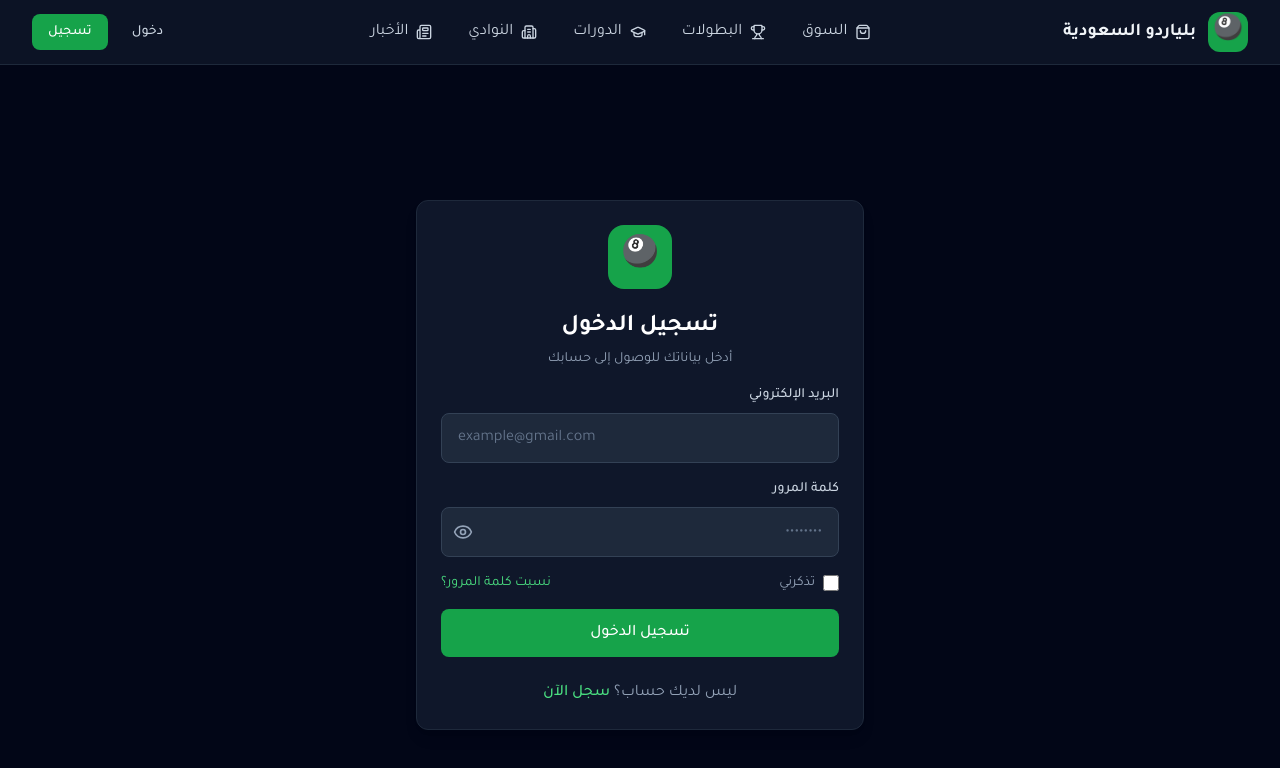
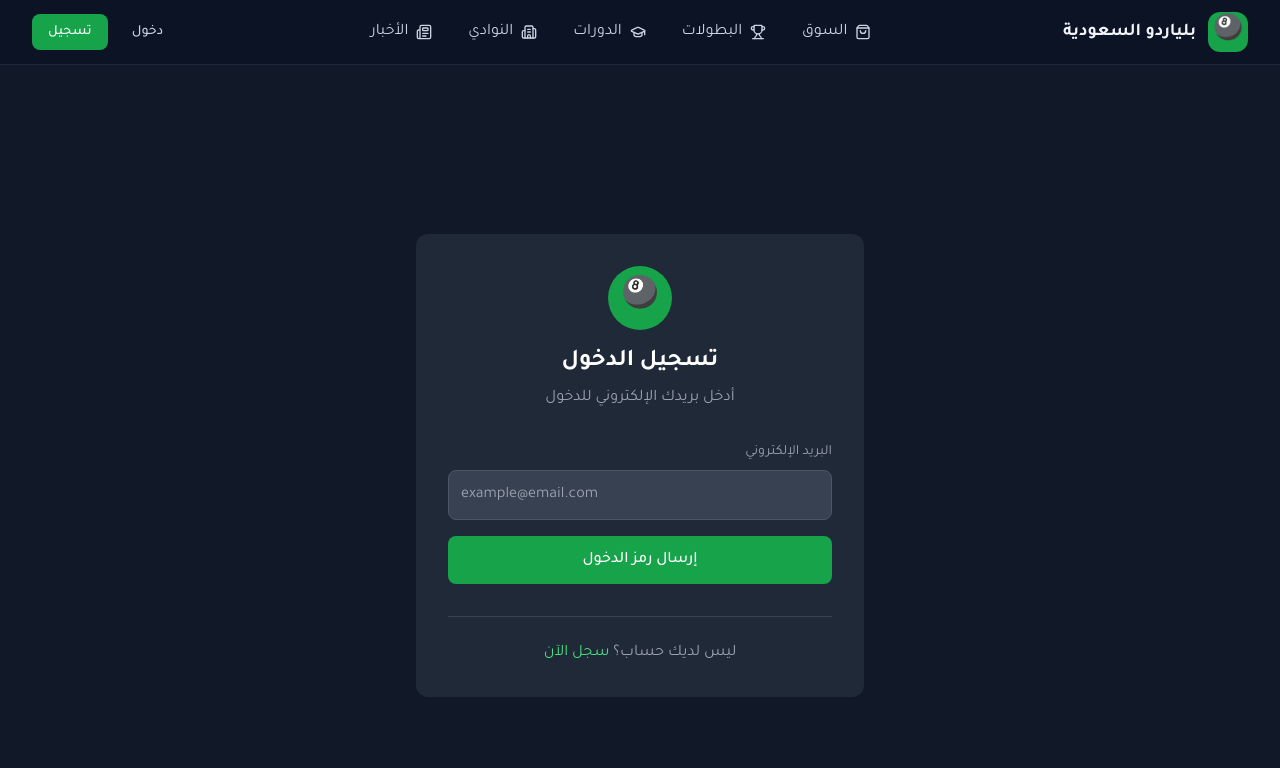
Before and after one commit to ksabilliardsnooker-prog/saudi-billiards, a React (Vite) app: page /login in a window 1280 px wide. Shown: the top 768 px of the page. Built offline with nearby package versions, Linux system fonts and the light colour scheme.

Commit message:
Update Login.tsx

```diff
--- a/src/pages/auth/Login.tsx
+++ b/src/pages/auth/Login.tsx
@@ -1,72 +1,125 @@
 import { useState } from 'react'
 import { Link, useNavigate } from 'react-router-dom'
-import { useAuth } from '../../contexts/AuthContext'
-import { Button, Input, Card, CardHeader, CardTitle, CardDescription, CardContent } from '../../components/ui'
+import { supabase } from '../../lib/supabase'
 import toast from 'react-hot-toast'
 
 export function Login() {
   const navigate = useNavigate()
-  const { signIn } = useAuth()
   const [loading, setLoading] = useState(false)
-  const [formData, setFormData] = useState({
-    email: '',
-    password: '',
-    remember_me: false
+  const [otpSent, setOtpSent] = useState(false)
+  const [email, setEmail] = useState('')
+  const [otp, setOtp] = useState('')
+
+  const checkEmailExists = async () => {
+    const { data } = await supabase
+      .from('users')
+      .select('id, account_status, member_type')
+      .eq('email', email)
+      .single()
+
+    return data
+  }
+
+  const sendOtp = async (e: React.FormEvent) => {
+    e.preventDefault()
+
+    if (!email) {
+      toast.error('أدخل البريد الإلكتروني')
+      return
+    }
+
+    setLoading(true)
+    try {
+      // تحقق من وجود الإيميل
+      const user = await checkEmailExists()
+
+      if (!user) {
+        toast.error('البريد الإلكتروني غير مسجل. سجل حساب جديد')
+        setLoading(false)
+        return
+      }
+
+      // إرسال OTP
+      const { error } = await supabase.auth.signInWithOtp({
+        email: email
       })
-  const [errors, setErrors] = useState<Record<string, string>>({})
 
-  const handleChange = (e: React.ChangeEvent<HTMLInputElement>) => {
-    const { name, value, type, checked } = e.target
-    setFormData(prev => ({
-      ...prev,
-      [name]: type === 'checkbox' ? checked : value
-    }))
-    // Clear error when user types
-    if (errors[name]) {
-      setErrors(prev => ({ ...prev, [name]: '' }))
+      if (error) {
+        toast.error(error.message)
+        return
+      }
+
+      toast.success('تم إرسال رمز الدخول إلى بريدك الإلكتروني')
+      setOtpSent(true)
+    } catch (err) {
+      toast.error('حدث خطأ غير متوقع')
+    } finally {
+      setLoading(false)
     }
   }
 
-  const validate = () => {
-    const newErrors: Record<string, string> = {}
+  const verifyOtp = async (e: React.FormEvent) => {
+    e.preventDefault()
 
-    if (!formData.email) {
-      newErrors.email = 'البريد الإلكتروني مطلوب'
-    } else if (!/\S+@\S+\.\S+/.test(formData.email)) {
-      newErrors.email = 'البريد الإلكتروني غير صحيح'
+    if (otp.length !== 6) {
+      toast.error('رمز التحقق يجب أن يكون 6 أرقام')
+      return
     }
 
-    if (!formData.password) {
-      newErrors.password = 'كلمة المرور مطلوبة'
+    setLoading(true)
+    try {
+      const { error } = await supabase.auth.verifyOtp({
+        email: email,
+        token: otp,
+        type: 'email'
+      })
+
+      if (error) {
+        toast.error('رمز التحقق غير صحيح')
+        return
       }
 
-    setErrors(newErrors)
-    return Object.keys(newErrors).length === 0
-  }
+      // جلب بيانات المستخدم
+      const user = await checkEmailExists()
 
-  const handleSubmit = async (e: React.FormEvent) => {
-    e.preventDefault()
-
-    if (!validate()) return
-
-    setLoading(true)
-
-    try {
-      const { error } = await signIn(formData.email, formData.password)
-
-      if (error) {
-        if (error.message.includes('Invalid login')) {
-          toast.error('البريد الإلكتروني أو كلمة المرور غير صحيحة')
-        } else {
-          toast.error('حدث خطأ في تسجيل الدخول')
-        }
+      if (!user) {
+        navigate('/')
         return
       }
 
       toast.success('تم تسجيل الدخول بنجاح!')
+
+      // توجيه حسب حالة الحساب ونوع العضوية
+      if (user.member_type === 'player') {
+        // لاعب - يدخل مباشرة
         navigate('/')
-    } catch (error) {
-      console.error('Login error:', error)
+      } else {
+        // مدرب أو نادي - حسب الحالة
+        switch (user.account_status) {
+          case 'pending':
+            navigate('/upload-documents')
+            break
+          case 'under_review':
+            navigate('/pending-review')
+            break
+          case 'returned':
+            navigate('/upload-documents')
+            break
+          case 'approved':
+          case 'active':
+            navigate('/')
+            break
+          case 'rejected':
+            navigate('/account-rejected')
+            break
+          case 'suspended':
+            navigate('/account-suspended')
+            break
+          default:
+            navigate('/')
+        }
+      }
+    } catch (err) {
       toast.error('حدث خطأ غير متوقع')
     } finally {
       setLoading(false)
@@ -74,84 +127,95 @@ export function Login() {
   }
 
   return (
-    <div className="min-h-screen flex items-center justify-center p-4">
-      <div className="w-full max-w-md">
-        <Card>
-          <CardHeader className="text-center">
-            <div className="w-16 h-16 bg-primary-600 rounded-2xl flex items-center justify-center mx-auto mb-4">
+    <div className="min-h-screen flex items-center justify-center p-4 bg-gray-900">
+      <div className="w-full max-w-md bg-gray-800 rounded-xl p-8">
+
+        <div className="text-center mb-8">
+          <div className="w-16 h-16 bg-green-600 rounded-full flex items-center justify-center mx-auto mb-4">
             <span className="text-3xl">🎱</span>
           </div>
-            <CardTitle className="text-2xl">تسجيل الدخول</CardTitle>
-            <CardDescription>
-              أدخل بياناتك للوصول إلى حسابك
-            </CardDescription>
-          </CardHeader>
+          <h1 className="text-2xl font-bold text-white">
+            {otpSent ? 'أدخل رمز الدخول' : 'تسجيل الدخول'}
+          </h1>
+          <p className="text-gray-400 mt-2">
+            {otpSent ? 'تم إرسال رمز إلى بريدك الإلكتروني' : 'أدخل بريدك الإلكتروني للدخول'}
+          </p>
+        </div>
 
-          <CardContent>
-            <form onSubmit={handleSubmit} className="space-y-4">
-              <Input
-                label="البريد الإلكتروني"
+        {!otpSent ? (
+          <form onSubmit={sendOtp} className="space-y-4">
+            <div>
+              <label className="block text-gray-400 text-sm mb-2">البريد الإلكتروني</label>
+              <input
                 type="email"
-                name="email"
-                value={formData.email}
-                onChange={handleChange}
-                error={errors.email}
-                placeholder="example@gmail.com"
+                value={email}
+                onChange={(e) => setEmail(e.target.value)}
+                placeholder="example@email.com"
+                dir="ltr"
+                className="w-full p-3 bg-gray-700 border border-gray-600 rounded-lg text-white"
+              />
+            </div>
+
+            <button
+              type="submit"
+              disabled={loading}
+              className="w-full p-3 bg-green-600 hover:bg-green-700 text-white rounded-lg font-medium disabled:opacity-50"
+            >
+              {loading ? 'جاري الإرسال...' : 'إرسال رمز الدخول'}
+            </button>
+          </form>
+        ) : (
+          <form onSubmit={verifyOtp} className="space-y-4">
+            <div className="text-center p-4 bg-gray-700 rounded-lg mb-4">
+              <p className="text-gray-300 text-sm">تم الإرسال إلى:</p>
+              <p className="text-white font-bold" dir="ltr">{email}</p>
+            </div>
+
+            <input
+              type="text"
+              value={otp}
+              onChange={(e) => setOtp(e.target.value.replace(/\D/g, '').slice(0, 6))}
+              placeholder="000000"
+              maxLength={6}
+              className="w-full p-4 bg-gray-700 border border-gray-600 rounded-lg text-white text-center text-2xl tracking-widest"
               dir="ltr"
             />
 
-              <Input
-                label="كلمة المرور"
-                type="password"
-                name="password"
-                value={formData.password}
-                onChange={handleChange}
-                error={errors.password}
-                placeholder="••••••••"
-              />
+            <button
+              type="submit"
+              disabled={loading || otp.length !== 6}
+              className="w-full p-3 bg-green-600 hover:bg-green-700 text-white rounded-lg font-medium disabled:opacity-50"
+            >
+              {loading ? 'جاري التحقق...' : 'دخول'}
+            </button>
 
-              <div className="flex items-center justify-between">
-                <label className="flex items-center gap-2 cursor-pointer">
-                  <input
-                    type="checkbox"
-                    name="remember_me"
-                    checked={formData.remember_me}
-                    onChange={handleChange}
-                    className="w-4 h-4 rounded border-dark-600 bg-dark-800 text-primary-600 focus:ring-primary-500"
-                  />
-                  <span className="text-sm text-dark-400">تذكرني</span>
-                </label>
+            <button
+              type="button"
+              onClick={() => setOtpSent(false)}
+              className="w-full p-3 text-gray-400 hover:text-white"
+            >
+              ← تغيير البريد الإلكتروني
+            </button>
 
-                <Link
-                  to="/forgot-password"
-                  className="text-sm text-primary-400 hover:text-primary-300 transition-colors"
+            <button
+              type="button"
+              onClick={sendOtp}
+              disabled={loading}
+              className="w-full p-3 text-green-400 hover:text-green-300"
             >
-                  نسيت كلمة المرور؟
-                </Link>
-              </div>
+              إعادة إرسال الرمز
+            </button>
+          </form>
+        )}
 
-              <Button
-                type="submit"
-                loading={loading}
-                className="w-full"
-              >
-                تسجيل الدخول
-              </Button>
-            </form>
-
-            <div className="mt-6 text-center">
-              <p className="text-dark-400">
+        <div className="mt-8 pt-6 border-t border-gray-700">
+          <p className="text-center text-gray-400">
             ليس لديك حساب؟{' '}
-                <Link
-                  to="/register"
-                  className="text-primary-400 hover:text-primary-300 font-medium transition-colors"
-                >
+            <Link to="/register" className="text-green-400 hover:underline">
               سجل الآن
             </Link>
           </p>
         </div>
-          </CardContent>
-        </Card>
       </div>
     </div>
   )
```
Lines whose indentation alone changed are shown as unchanged.
